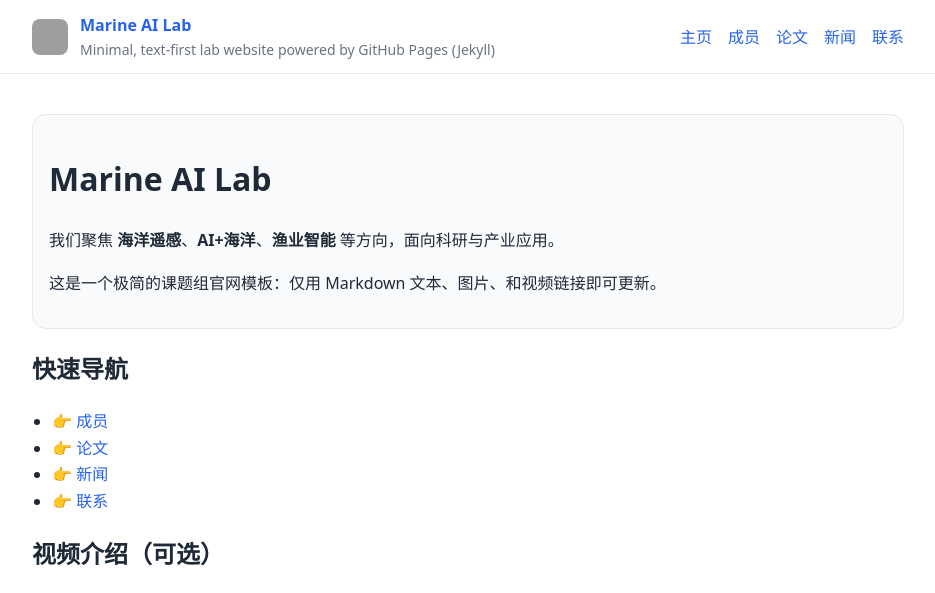
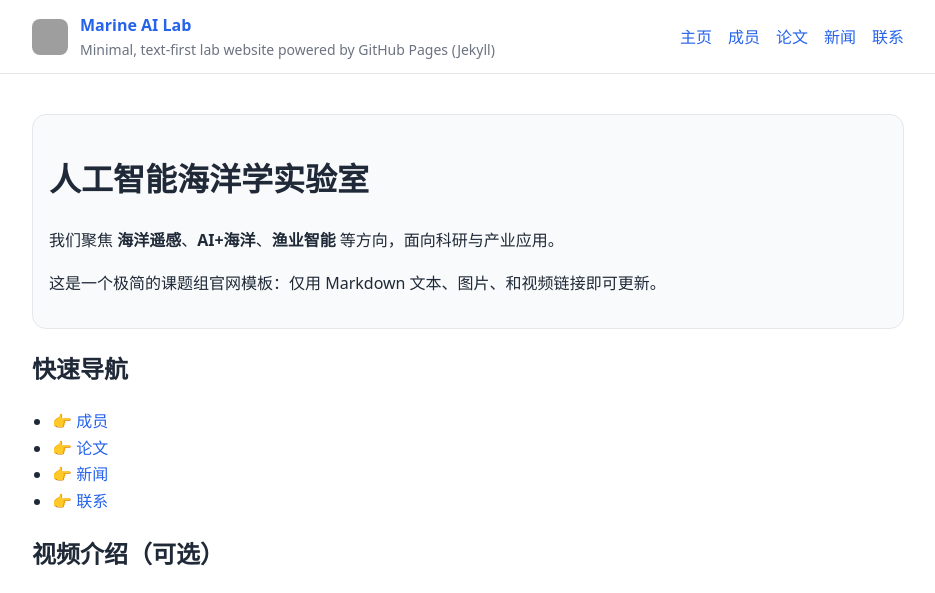
Before and after one commit to shou-aio-lab/shou-aio-lab.github.io, a Jekyll site: the page built from index.md, in a window 1280 px wide and 1121 px high. Shown: the top 593 px of the window, without its empty margins (172-1107 px from the left). Built offline with Jekyll 4.4.1, drawn with Linux system fonts in a browser that asks for light colours; grey boxes are pictures that could not be loaded.

Commit message:
Update index.md

```diff
--- a/index.md
+++ b/index.md
@@ -4,7 +4,7 @@ title: 主页
 ---
 
 <div class="hero">
-<h1>Marine AI Lab</h1>
+<h1>人工智能海洋学实验室</h1>
 <p>我们聚焦 <strong>海洋遥感</strong>、<strong>AI+海洋</strong>、<strong>渔业智能</strong> 等方向，面向科研与产业应用。</p>
 <p>这是一个极简的课题组官网模板：仅用 Markdown 文本、图片、和视频链接即可更新。</p>
 </div>
```
